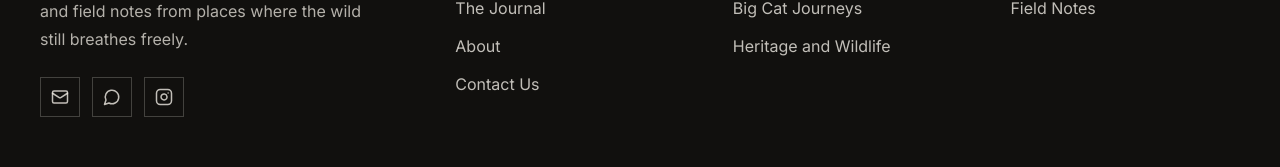
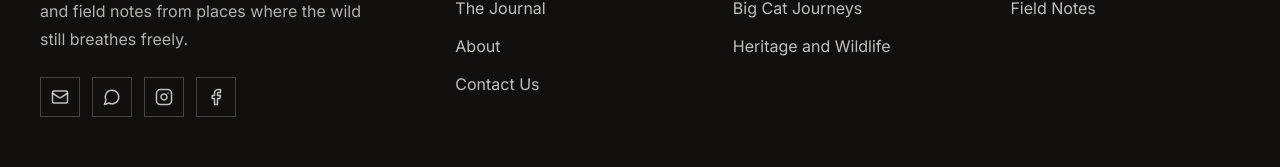
Before and after one commit to aiastralt24-cpu/safaricraftersweb, a Next.js app: page / in a window 1280 px wide. Shown: the part 5309-5476 px from the top of the page. Built offline with nearby package versions, Linux system fonts and the light colour scheme.

Commit message:
Link social icons to Safari Crafters profiles (#2)

```diff
--- a/components/Footer.tsx
+++ b/components/Footer.tsx
@@ -1,5 +1,5 @@
 import Link from "next/link";
-import { Instagram, Mail, MessageCircle } from "lucide-react";
+import { Facebook, Instagram, Mail, MessageCircle } from "lucide-react";
 import { BrandMark } from "@/components/BrandMark";
 import { journalCategories, journeyCategories, navItems } from "@/lib/data";
 import "./Footer.css";
@@ -21,8 +21,11 @@ export function Footer() {
             <Link href="/contact" aria-label="WhatsApp Safari Crafters">
               <MessageCircle size={18} />
             </Link>
-            <Link href="/journal" aria-label="Safari Crafters Instagram stories">
+            <Link href="https://www.instagram.com/safaricrafters/" target="_blank" rel="noopener noreferrer" aria-label="Safari Crafters on Instagram (opens in a new tab)">
               <Instagram size={18} />
+            </Link>
+            <Link href="https://www.facebook.com/safaricrafters/" target="_blank" rel="noopener noreferrer" aria-label="Safari Crafters on Facebook (opens in a new tab)">
+              <Facebook size={18} />
             </Link>
           </div>
         </div>
```
